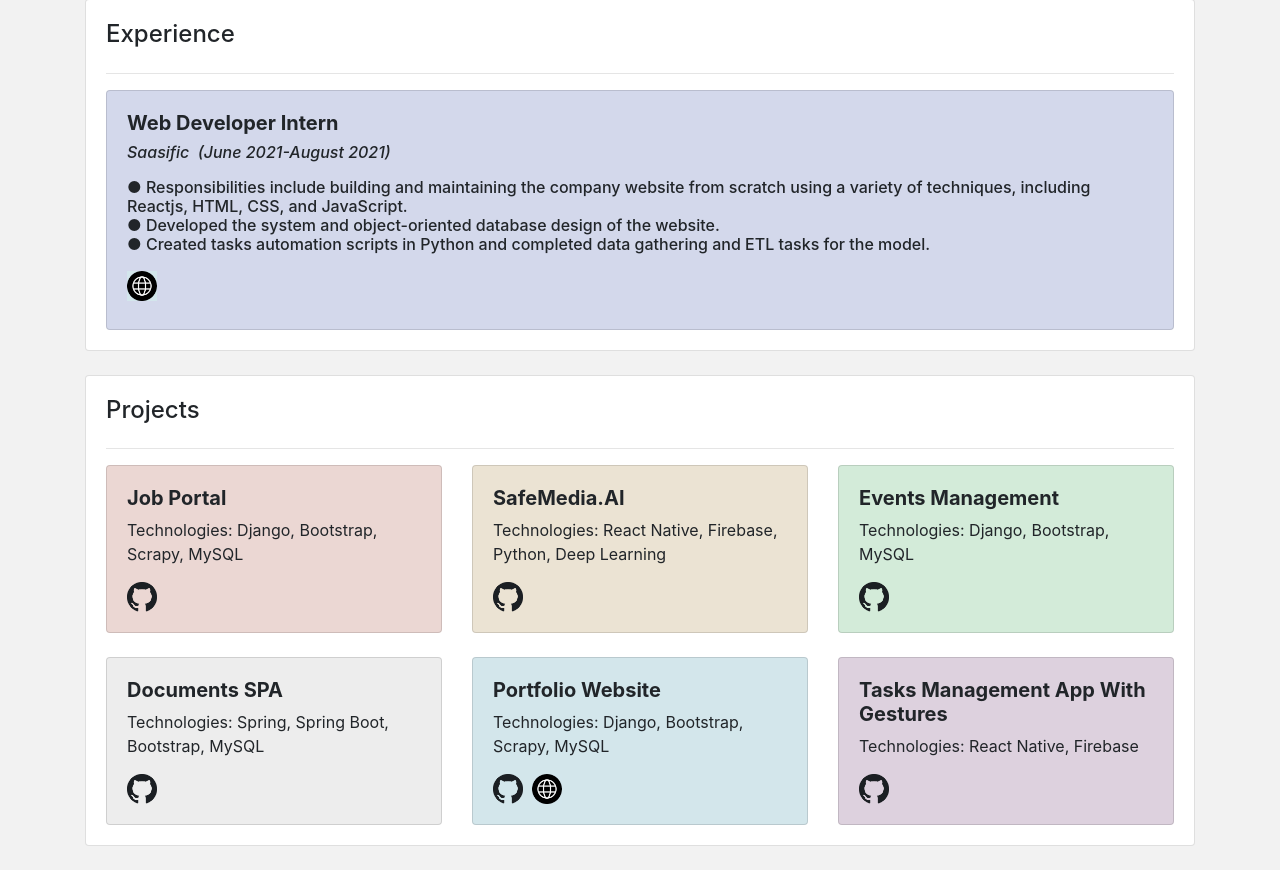
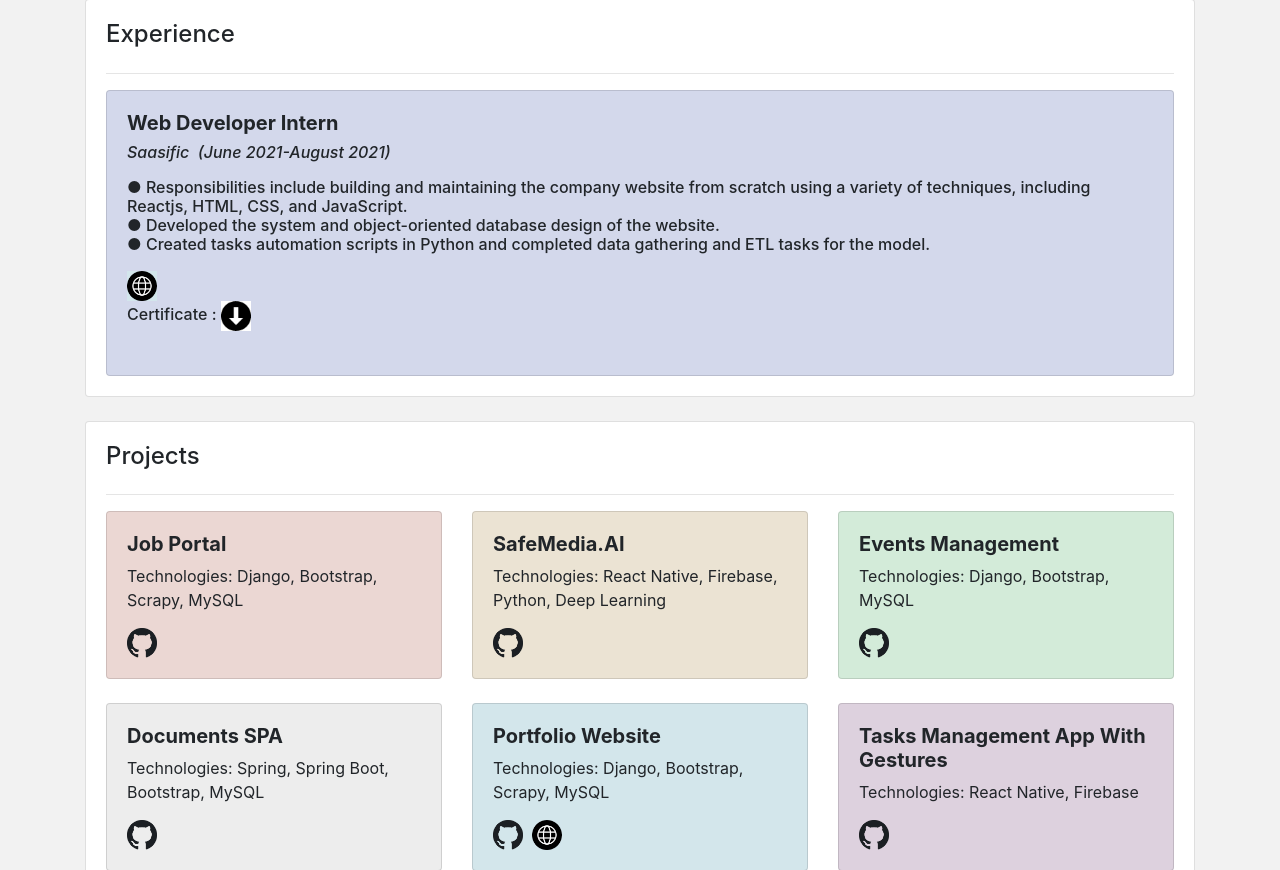
Before and after one commit to narottamaswal/Portfolio-Website, a Django app: page / in a window 1280 px wide. Shown: the part 477-1347 px from the top of the page. Run offline with Django 3.2, Linux system fonts and the light colour scheme; some libraries are stand-ins or nearby versions.

Commit message:
Update index.html

```diff
--- a/templates/portfolio/index.html
+++ b/templates/portfolio/index.html
@@ -77,6 +77,7 @@ including Reactjs, HTML, CSS, and JavaScript.
 
     <li>
     <a href="http://saasific.in/" ><img class="social" src="{% static 'images/web.jpg' %}"></a></li>
+<p>Certificate :  <a href="https://drive.google.com/file/d/1JVPasLdxBftIUTeQkzDVEig1cgo0drpE/view" ><img class="social" src="{% static 'images/download.jpg' %}"></a></p>
 
 </div>
 </div></div>
```
